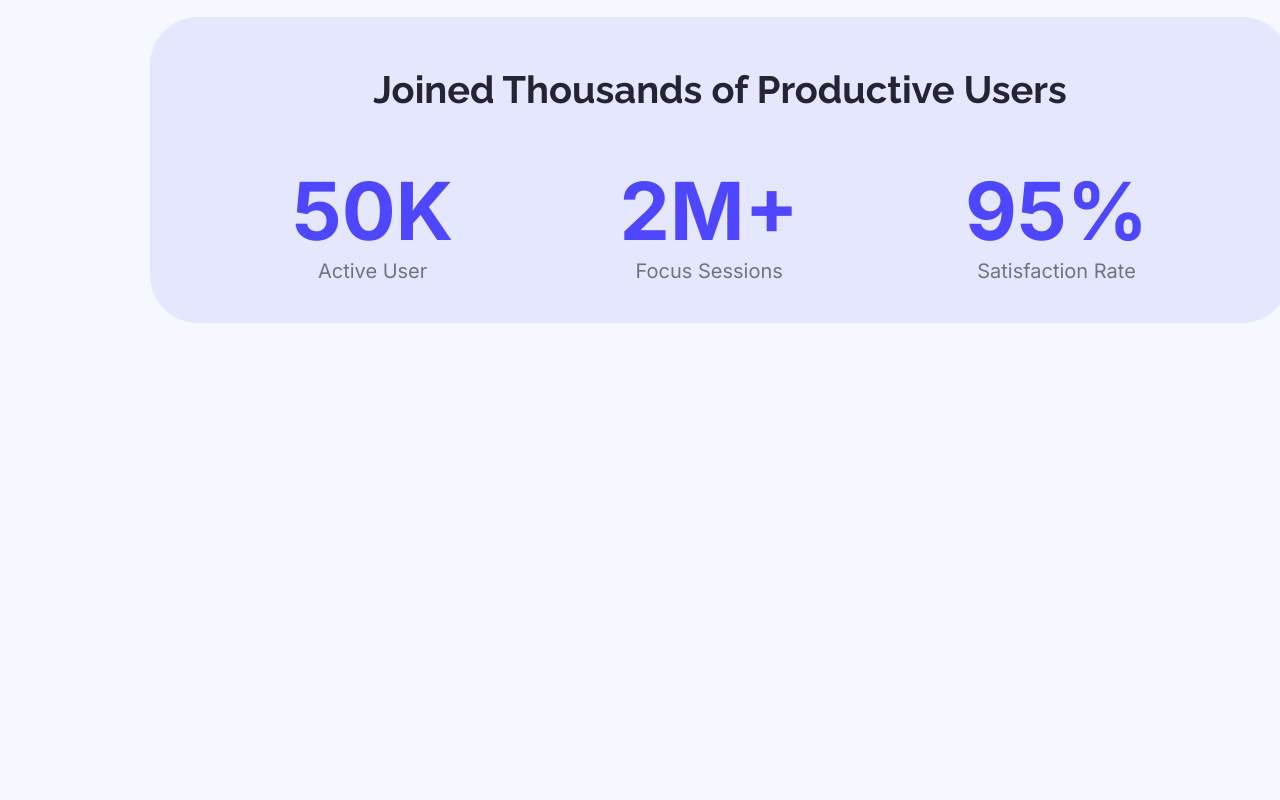
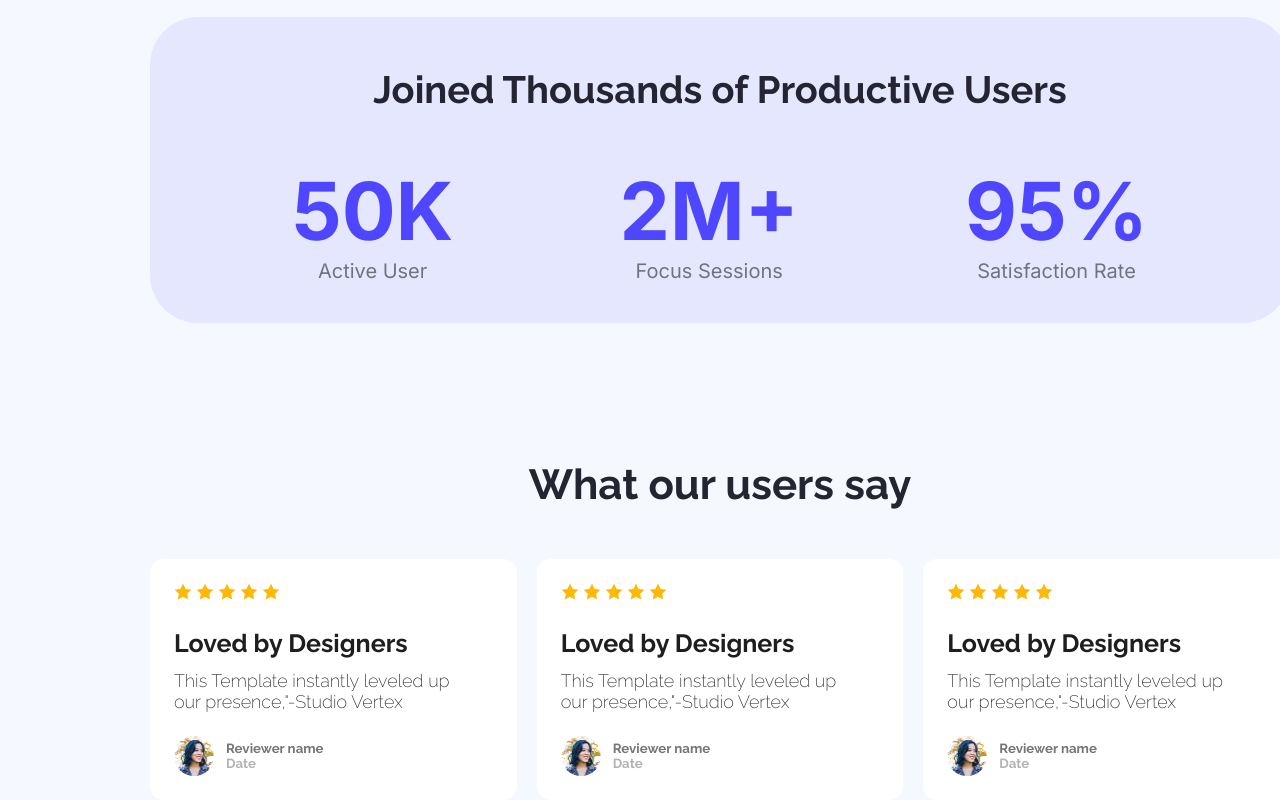
Before and after one commit to skghosh87/Assignment-B12A01-001, a plain HTML site: page index.html in a window 1280 px wide. Shown: the part 1231-2031 px from the top of the page. Before the commit the page ends 1554 px from the top, so only its background shows below. Drawn offline with Linux system fonts and the light colour scheme.

Commit message:
Finaly added Review Section

```diff
--- a/Styles/styles.css
+++ b/Styles/styles.css
@@ -166,3 +166,72 @@ color: #252432;
     align-items: center;
     margin: 0 142px;
 }
+/* Start review section */
+.review-section{
+    width: 1140px;
+    margin: 0px 150px;
+    /* border: 2px solid red; */
+}
+.review-card{
+    width: 366px;
+    /* height: 243px; */
+    gap: 24px;
+    /* border: 1px solid blue; */
+    background-color: white;
+    border-radius: 14px;
+    padding: 24px;
+
+}
+.review-title{
+    font-size: 42px;
+    font-weight: bold;
+    color:#252432;
+    text-align: center;
+    margin: 137px 150px 50px;
+
+}
+.avatar{
+    display: flex;
+    align-items: center;
+
+
+}
+.avatar img{
+    width: 40px;
+    height: 40px;
+    border-radius: 50%;
+    margin-right: 12px;
+    /* padding: 0px 24px 24px 0px; */
+}
+.review-subtitle{
+    margin:24px 0px;
+}
+/* .review-icon{
+    margin:24px;
+}  */
+.review-head{
+    color:#1E1E1E;
+    font-size: 25px;
+}
+.review-para{
+    margin: 12px 24px 0px 0px;
+    color: #1E1E1E;
+   font-size:18px;
+   font-weight: 200;
+
+}
+.review-name{
+    color: #757575;
+}
+.review-date{
+    color:#B3B3B3
+}
+.review-card-section{
+    display: flex;
+    justify-content: space-between;
+    align-items: center;
+
+}
+.middle{
+    margin:0px 20px;
+}
--- a/index.html
+++ b/index.html
@@ -56,6 +56,78 @@
                 </div>
             </div>
         </div>
+    <section class="review-section">
+        <h3 class="review-title raleway-normal">What our users say</h3>
+        <div class="review-card-section">
+            <div class="review-card">
+                <div class="review-card-star">
+                    <div class="review-icon">
+                        <img src="Assets/icon-star.png" alt="">
+                        <img src="Assets/icon-star.png" alt="">
+                        <img src="Assets/icon-star.png" alt="">
+                        <img src="Assets/icon-star.png" alt="">
+                        <img src="Assets/icon-star.png" alt="">
+                    </div>
+                    <div class="review-subtitle">
+                        <h2 class="review-head raleway-normal">Loved by Designers</h2>
+                        <p class="review-para raleway-normal">This Template instantly leveled up our presence,"-Studio Vertex</p>
+                    </div>
+                    <div class="avatar">
+                        <img class="avatar-pic" src="Assets/avatar.png" alt="Avatar">
+                        <div>
+                            <h5 class="review-name raleway-normal">Reviewer name</h5>
+                            <h5 class="review-date raleway-normal">Date</h5>
+                        </div>
+                    </div>
+                </div>
+            </div>
+            <div class="review-card middle">
+                <div class="review-card-star">
+                    <div class="review-icon">
+                        <img src="Assets/icon-star.png" alt="">
+                        <img src="Assets/icon-star.png" alt="">
+                        <img src="Assets/icon-star.png" alt="">
+                        <img src="Assets/icon-star.png" alt="">
+                        <img src="Assets/icon-star.png" alt="">
+                    </div>
+                    <div class="review-subtitle">
+                        <h2 class="review-head raleway-normal">Loved by Designers</h2>
+                        <p class="review-para raleway-normal">This Template instantly leveled up our presence,"-Studio Vertex</p>
+                    </div>
+                    <div class="avatar">
+                        <img class="avatar-pic" src="Assets/avatar.png" alt="Avatar">
+                        <div>
+                            <h5 class="review-name raleway-normal">Reviewer name</h5>
+                            <h5 class="review-date raleway-normal">Date</h5>
+                        </div>
+                    </div>
+                </div>
+            </div>
+            <div class="review-card">
+                <div class="review-card-star">
+                    <div class="review-icon">
+                        <img src="Assets/icon-star.png" alt="">
+                        <img src="Assets/icon-star.png" alt="">
+                        <img src="Assets/icon-star.png" alt="">
+                        <img src="Assets/icon-star.png" alt="">
+                        <img src="Assets/icon-star.png" alt="">
+                    </div>
+                    <div class="review-subtitle">
+                        <h2 class="review-head raleway-normal">Loved by Designers</h2>
+                        <p class="review-para raleway-normal">This Template instantly leveled up our presence,"-Studio Vertex</p>
+                    </div>
+                    <div class="avatar">
+                        <img class="avatar-pic" src="Assets/avatar.png" alt="Avatar">
+                        <div>
+                            <h5 class="review-name raleway-normal">Reviewer name</h5>
+                            <h5 class="review-date raleway-normal">Date</h5>
+                        </div>
+                    </div>
+                </div>
+            </div>
+        </div>
+
+    </section>
     </main>
 
 <!-- Start Footer Section -->
```
